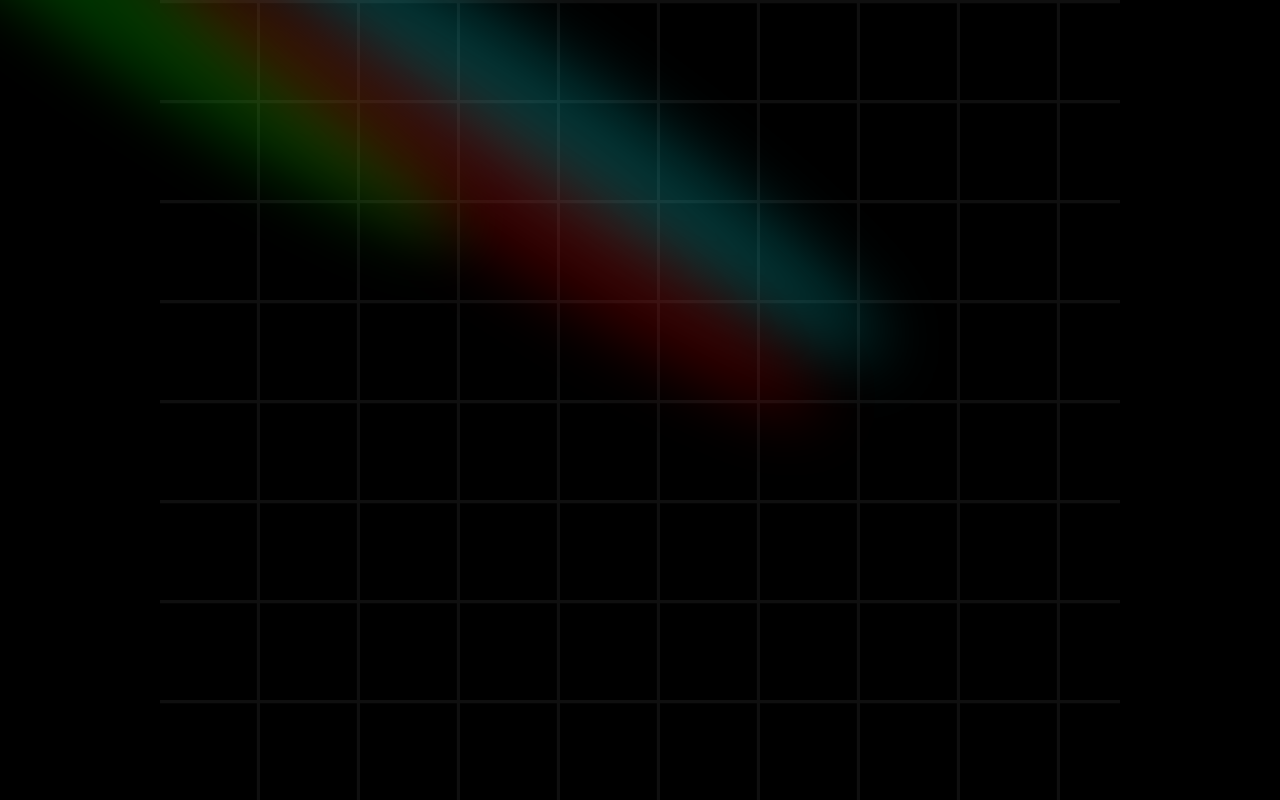
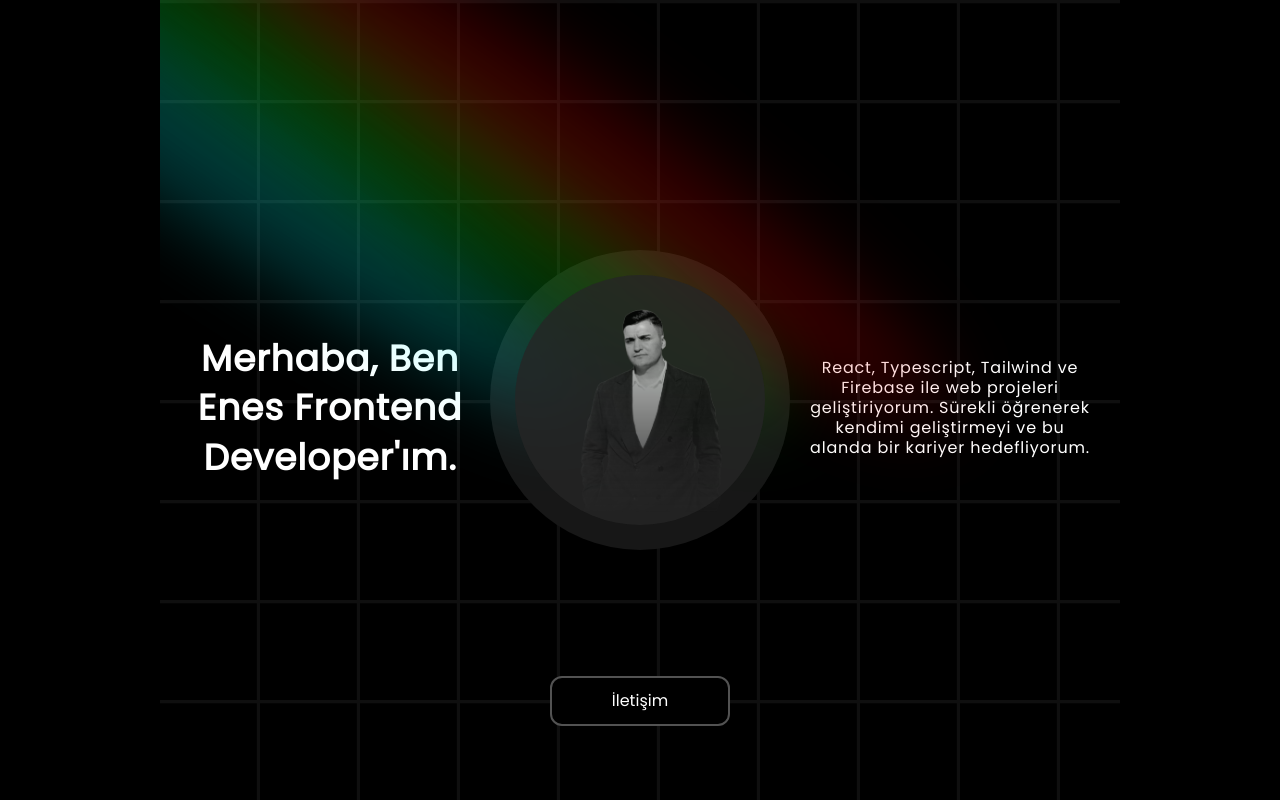
Before and after one commit to enesyagmur/dynamic-portfolio, a Next.js app: page / in a window 1280 px wide. Built offline with nearby package versions, Linux system fonts and the light colour scheme.

Commit message:
hero componenti tasarımı yapıldı

```diff
--- a/app/globals.css
+++ b/app/globals.css
@@ -1,8 +1,19 @@
+@import "@fontsource/poppins";
+
 @tailwind base;
 @tailwind components;
 @tailwind utilities;
+
 @layer base {
   :root {
-    --radius: 0.5rem
+    --radius: 0.5rem;
   }
 }
+
+body {
+  font-family: "poppins";
+}
+
+.profile-image {
+  mask-image: linear-gradient(black 1%, transparent 99%);
+}
--- a/app/layout.tsx
+++ b/app/layout.tsx
@@ -25,7 +25,7 @@ export default function RootLayout({
   return (
     <html lang="tr">
       <body
-        className={`${geistSans.variable} ${geistMono.variable} antialiased flex flex-col items-center justify-center bg-highBlack`}
+        className={`${geistSans.variable} ${geistMono.variable}   antialiased flex flex-col items-center justify-center bg-highBlack`}
       >
         <div className="w-full sm:w-11/12 md:w-10/12 lg:w-9/12 flex flex-col items-center justify-center ">
           {children}
--- a/components/Hero.tsx
+++ b/components/Hero.tsx
@@ -1,28 +1,65 @@
 import React from "react";
 import { Spotlight } from "../components/ui/Spotlight";
+import { TextGenerateEffect } from "./ui/text-generate-effect";
+import Image from "next/image";
+import pp from "../data/images/transparan-profil.png";
 
 const Hero = () => {
   return (
-    <div className="w-full h-screen flex flex-col items-center justify-center relative">
+    <div className="w-full h-[700px] md:h-screen flex flex-col lg:flex-row items-center justify-between md:justify-center relative  overflow-hidden">
       {/* grid background */}
       <div className="w-full h-full bg-grid-white/[0.06] flex items-center justify-center absolute top-0 left-0">
         <div className="absolute pointer-events-none inset-0 flex items-center justify-center  [mask-image:radial-gradient(ellipse_at_center,transparent_20%,black)]" />
       </div>
 
+      {/* spotlights */}
       <div>
+        {/* Blue */}
         <Spotlight
-          className="-top-40 -left-10 md:-left-30 md:-top-20 h-screen"
+          className="top-20 left-8 lg:top-0 lg:left-8 lg:w-full w-[800px]l"
+          fill="#00ffff"
+        />
+        {/* Green */}
+        <Spotlight
+          className="top-20 left-40 lg:top-0 lg:left-56 lg:w-full w-[800px]"
           fill="#00ff00"
         />
-        <Spotlight
-          className="top-10 left-96  h-[100vh] w-[50vw]"
-          fill="#00ffff"
+
+        {/* Red */}
+        {
+          <Spotlight
+            className="top-20 left-64 lg:top-0 lg:left-96 lg:w-full w-[800px]"
+            fill="#ff0000"
+          />
+        }
+      </div>
+      <TextGenerateEffect
+        words="Merhaba, Ben Enes Frontend Developer'ım."
+        className="w-10/12 h-1/6 lg:w-4/12 lg:h-4/6 flex items-end md:items-start lg:items-center justify-center text-center lg:text-center text-xl md:text-3xl lg:text-4xl"
+      />
+
+      <div className="w-[300px] h-[300px] flex flex-col items-center justify-center relative">
+        <div className="w-[250px] h-[250px] opacity-80  rounded-full bg-neutral-800 z-10 "></div>
+        <div className="w-[300px] h-[300px]  rounded-full bg-neutral-900 absolute"></div>
+
+        <Image
+          src={pp}
+          width={250}
+          height={250}
+          className="profile-image object-cover absolute z-20 ml-24 "
+          alt="Profil Resmi"
         />
-        <Spotlight
-          className="top-28 left-80  h-[80vh] w-[50vw]"
-          fill="#ff0000"
-        />
+
+        <button className="w-[120px] h-[40px] lg:w-[180px] lg:h-[50px] rounded-xl bg-highBlack border-[2px] border-neutral-600 absolute -bottom-16 md:-bottom-44 z-50  hover:animate-borderHover">
+          İletişim
+        </button>
       </div>
+
+      <p className="w-9/12 md:w-8/12 lg:w-4/12 h-1/6 lg:h-4/6 lg:px-4 flex items-center justify-center md:tracking-wider text-sm  lg:text-[16px] mt-4 text-center lg:text-center">
+        React, Typescript, Tailwind ve Firebase ile web projeleri
+        geliştiriyorum. Sürekli öğrenerek kendimi geliştirmeyi ve bu alanda bir
+        kariyer hedefliyorum.
+      </p>
     </div>
   );
 };
--- /dev/null
+++ b/components/ui/text-generate-effect.tsx
@@ -0,0 +1,56 @@
+"use client";
+import { useEffect } from "react";
+import { motion, stagger, useAnimate } from "framer-motion";
+import { cn } from "@/lib/utils";
+
+export const TextGenerateEffect = ({
+  words,
+  className,
+}: {
+  words: string;
+  className?: string;
+}) => {
+  const [scope, animate] = useAnimate();
+  let wordsArray = words.split(" ");
+  useEffect(() => {
+    animate(
+      "span",
+      {
+        opacity: 1,
+        filter: "blur(0px)",
+      },
+      {
+        duration: 1,
+        delay: stagger(0.2),
+      }
+    );
+  }, [scope.current]);
+
+  const renderWords = () => {
+    return (
+      <motion.div ref={scope}>
+        {wordsArray.map((word, idx) => {
+          return (
+            <motion.span
+              key={word + idx}
+              className="text-white  opacity-0"
+              style={{
+                filter: "blur(10px)",
+              }}
+            >
+              {word}{" "}
+            </motion.span>
+          );
+        })}
+      </motion.div>
+    );
+  };
+
+  return (
+    <div className={cn("font-bold", className)}>
+      <div className="mt-4">
+        <div className=" leading-snug tracking-wide">{renderWords()}</div>
+      </div>
+    </div>
+  );
+};
--- a/package.json
+++ b/package.json
@@ -9,6 +9,12 @@
     "lint": "next lint"
   },
   "dependencies": {
+    "@fontsource/fira-code": "^5.1.1",
+    "@fontsource/inconsolata": "^5.1.1",
+    "@fontsource/jetbrains-mono": "^5.1.2",
+    "@fontsource/playfair-display": "^5.1.1",
+    "@fontsource/poppins": "^5.1.1",
+    "@fontsource/source-code-pro": "^5.1.1",
     "class-variance-authority": "^0.7.1",
     "clsx": "^2.1.1",
     "framer-motion": "^11.15.0",
--- a/tailwind.config.ts
+++ b/tailwind.config.ts
@@ -30,56 +30,15 @@ const config = {
         neonBlue: "#00ffff",
         neonRed: "#ff0000",
         highBlack: "#000000",
-        MediumBlack: "#121212",
-        LowBlack: "#1a1a1a",
-        border: "hsl(var(--border))",
-        input: "hsl(var(--input))",
-        ring: "hsl(var(--ring))",
-        background: "hsl(var(--background))",
-        foreground: "hsl(var(--foreground))",
-        primary: {
-          DEFAULT: "hsl(var(--primary))",
-          foreground: "hsl(var(--primary-foreground))",
-        },
-        secondary: {
-          DEFAULT: "hsl(var(--secondary))",
-          foreground: "hsl(var(--secondary-foreground))",
-        },
-        destructive: {
-          DEFAULT: "hsl(var(--destructive))",
-          foreground: "hsl(var(--destructive-foreground))",
-        },
-        muted: {
-          DEFAULT: "hsl(var(--muted))",
-          foreground: "hsl(var(--muted-foreground))",
-        },
-        accent: {
-          DEFAULT: "hsl(var(--accent))",
-          foreground: "hsl(var(--accent-foreground))",
-        },
-        popover: {
-          DEFAULT: "hsl(var(--popover))",
-          foreground: "hsl(var(--popover-foreground))",
-        },
-        card: {
-          DEFAULT: "hsl(var(--card))",
-          foreground: "hsl(var(--card-foreground))",
-        },
       },
-      borderRadius: {
-        lg: "var(--radius)",
-        md: "calc(var(--radius) - 2px)",
-        sm: "calc(var(--radius) - 4px)",
+
+      fontFamily: {
+        sans: ["Poppins", "sans-serif"],
+        serif: ["Playfair Display", "serif"],
+        mono: ["Fira Code", "monospace"],
       },
+
       keyframes: {
-        "accordion-down": {
-          from: { height: "0" },
-          to: { height: "var(--radix-accordion-content-height)" },
-        },
-        "accordion-up": {
-          from: { height: "var(--radix-accordion-content-height)" },
-          to: { height: "0" },
-        },
         spotlight: {
           "0%": {
             opacity: "0",
@@ -90,47 +49,21 @@ const config = {
             transform: "translate(-50%,-40%) scale(1)",
           },
         },
-        shimmer: {
-          from: {
-            backgroundPosition: "0 0",
+        borderHover: {
+          "0%": {
+            borderLeftColor: "#FFFFFF",
           },
-          to: {
-            backgroundPosition: "-200% 0",
+          "35%": {
+            borderTopColor: "#FFFFFF",
+          },
+          "70%": {
+            borderRightColor: "#FFFFFF",
+          },
+          "100%": {
+            borderBottomColor: "#FFFFFF",
           },
         },
-        moveHorizontal: {
-          "0%": {
-            transform: "translateX(-50%) translateY(-10%)",
-          },
-          "50%": {
-            transform: "translateX(50%) translateY(10%)",
-          },
-          "100%": {
-            transform: "translateX(-50%) translateY(-10%)",
-          },
-        },
-        moveInCircle: {
-          "0%": {
-            transform: "rotate(0deg)",
-          },
-          "50%": {
-            transform: "rotate(180deg)",
-          },
-          "100%": {
-            transform: "rotate(360deg)",
-          },
-        },
-        moveVertical: {
-          "0%": {
-            transform: "translateY(-50%)",
-          },
-          "50%": {
-            transform: "translateY(50%)",
-          },
-          "100%": {
-            transform: "translateY(-50%)",
-          },
-        },
+
         scroll: {
           to: {
             transform: "translate(calc(-50% - 0.5rem))",
@@ -138,17 +71,8 @@ const config = {
         },
       },
       animation: {
-        "accordion-down": "accordion-down 0.2s ease-out",
-        "accordion-up": "accordion-up 0.2s ease-out",
         spotlight: "spotlight 2s ease .75s 1 forwards",
-        shimmer: "shimmer 2s linear infinite",
-        first: "moveVertical 30s ease infinite",
-        second: "moveInCircle 20s reverse infinite",
-        third: "moveInCircle 40s linear infinite",
-        fourth: "moveHorizontal 40s ease infinite",
-        fifth: "moveInCircle 20s ease infinite",
-        scroll:
-          "scroll var(--animation-duration, 40s) var(--animation-direction, forwards) linear infinite",
+        borderHover: "borderHover 2s ease .75s infinite",
       },
     },
   },
```
Also changed, not shown: app/page.tsx (line endings or trailing spaces), data/images/transparan-profil.png (added), 1 other file (tests, documents, lock files or other folders).
